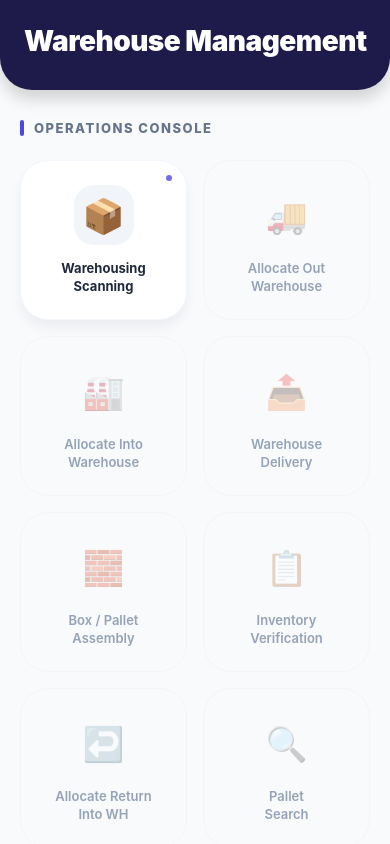
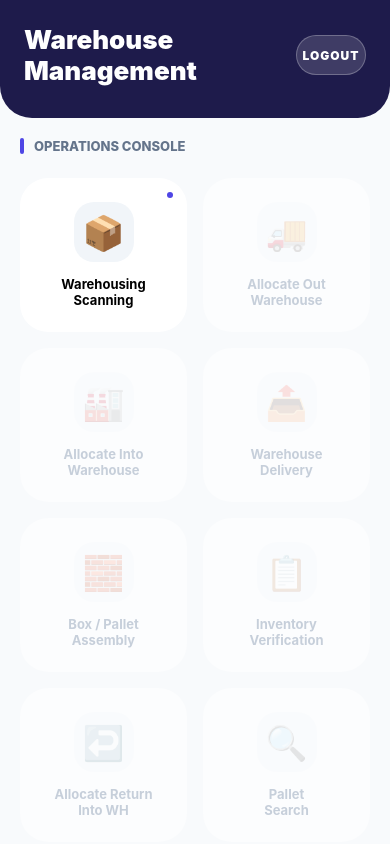
Before and after one commit to leilanini32-arch/MyProject, a React Native app: screen /Menu in a window 390 px wide. Built offline with nearby package versions, Linux system fonts and the light colour scheme.

Commit message:
sauvgarder avant push

```diff
--- a/package.json
+++ b/package.json
@@ -18,7 +18,8 @@
     "react-native": "0.83.1",
     "react-native-dropdown-picker": "^5.4.6",
     "react-native-safe-area-context": "^5.6.2",
-    "react-native-screens": "^4.21.0"
+    "react-native-screens": "^4.21.0",
+    "react-native-vector-icons": "^10.3.0"
   },
   "devDependencies": {
     "@babel/core": "^7.25.2",
@@ -34,6 +35,7 @@
     "@types/jest": "^29.5.14",
     "@types/react": "^19.2.10",
     "@types/react-native": "^0.72.8",
+    "@types/react-native-vector-icons": "^6.4.18",
     "@types/react-navigation": "^3.0.8",
     "@types/react-test-renderer": "^19.1.0",
     "eslint": "^8.19.0",
--- a/src/screens/Menu.tsx
+++ b/src/screens/Menu.tsx
@@ -1,4 +1,3 @@
-
 import React from "react";
 import {
   View,
@@ -11,6 +10,7 @@ import {
   Dimensions,
   Alert,
 } from "react-native";
+import MaterialIcons from "react-native-vector-icons/MaterialIcons";
 
 const { width } = Dimensions.get("window");
 
@@ -34,14 +34,14 @@ const menuItems = [
 export default function Menu({ navigation }: any) {
   const handleNavigation = (item: any) => {
     if (item.screen) {
-      // In a real navigation setup, this would use navigation.navigate(item.screen)
-      if (navigation && navigation.navigate) {
-        navigation.navigate(item.screen);
-      } else {
-        Alert.alert("Navigation", `Opening ${item.title.replace('\n', ' ')}`);
-      }
+      navigation?.navigate
+        ? navigation.navigate(item.screen)
+        : Alert.alert("Navigation", item.title);
     } else {
-      Alert.alert("Restricted Access", "This module is currently undergoing maintenance.");
+      Alert.alert(
+        "Restricted Access",
+        "This module is currently undergoing maintenance."
+      );
     }
   };
 
@@ -54,8 +54,9 @@ export default function Menu({ navigation }: any) {
         {
           text: "Exit",
           style: "destructive",
-          onPress: () => navigation?.goBack ? navigation.goBack() : null
-        }
+          onPress: () =>
+            navigation?.goBack ? navigation.goBack() : null,
+        },
       ]
     );
   };
@@ -64,11 +65,18 @@ export default function Menu({ navigation }: any) {
     <SafeAreaView style={styles.safeArea}>
       <StatusBar barStyle="light-content" backgroundColor="#1E1B4B" />
 
-      {/* ENTERPRISE HEADER */}
+      {/* HEADER */}
       <View style={styles.header}>
-        <View>
-          <Text style={styles.headerTitle}>Warehouse Management</Text>
-        </View>
+        <Text style={styles.headerTitle}>Warehouse Management</Text>
+
+        {/* LOGOUT BUTTON */}
+        <TouchableOpacity
+          style={styles.logoutButton}
+          onPress={handleExit}
+          activeOpacity={0.8}
+        >
+             <Text style={styles.logoutLabel}>LOGOUT</Text>
+        </TouchableOpacity>
       </View>
 
       <ScrollView
@@ -94,19 +102,31 @@ export default function Menu({ navigation }: any) {
                 disabled={!isEnabled}
                 onPress={() => handleNavigation(item)}
               >
-                <View style={[styles.iconBox, !isEnabled && styles.disabledIconBox]}>
+                <View
+                  style={[
+                    styles.iconBox,
+                    !isEnabled && styles.disabledIconBox,
+                  ]}
+                >
                   <Text style={styles.icon}>{item.icon}</Text>
                 </View>
-                <Text style={[styles.cardText, !isEnabled && styles.disabledText]}>
+
+                <Text
+                  style={[
+                    styles.cardText,
+                    !isEnabled && styles.disabledText,
+                  ]}
+                >
                   {item.title}
                 </Text>
+
                 {isEnabled && <View style={styles.activeDot} />}
               </TouchableOpacity>
             );
           })}
         </View>
 
-        {/* LOGOUT / EXIT ACTION */}
+        {/* FOOTER LOGOUT */}
         <TouchableOpacity
           style={styles.exitButton}
           activeOpacity={0.8}
@@ -134,65 +154,42 @@ const styles = StyleSheet.create({
     paddingHorizontal: 24,
     paddingTop: 24,
     paddingBottom: 32,
-    flexDirection: 'row',
-    justifyContent: 'space-between',
-    alignItems: 'center',
+    flexDirection: "row",
+    justifyContent: "space-between",
+    alignItems: "center",
     borderBottomLeftRadius: 32,
     borderBottomRightRadius: 32,
-    shadowColor: "#000",
-    shadowOffset: { width: 0, height: 10 },
-    shadowOpacity: 0.15,
-    shadowRadius: 15,
     elevation: 8,
-  },
-  headerSubtitle: {
-    color: "#818CF8",
-    fontSize: 10,
-    fontWeight: "900",
-    textTransform: "uppercase",
-    letterSpacing: 2,
-    marginBottom: 2,
   },
   headerTitle: {
     color: "#FFFFFF",
-    fontSize: 28,
+    fontSize: 26,
     fontWeight: "900",
-    letterSpacing: -0.5,
   },
-  userBadge: {
-    padding: 2,
-    borderRadius: 25,
-    backgroundColor: 'rgba(255,255,255,0.1)',
-  },
-  avatar: {
-    width: 44,
-    height: 44,
+  logoutButton: {
+    width: 70,
+    height: 40,
     borderRadius: 22,
-    backgroundColor: "#4F46E5",
-    alignItems: 'center',
-    justifyContent: 'center',
-    borderWidth: 2,
-    borderColor: 'rgba(255,255,255,0.3)',
-  },
-  avatarText: {
-    color: '#FFF',
-    fontWeight: '800',
-    fontSize: 16,
+    backgroundColor: "rgba(255,255,255,0.15)",
+    alignItems: "center",
+    justifyContent: "center",
+    borderWidth: 1,
+    borderColor: "rgba(255,255,255,0.25)",
+    marginLeft: 20,
   },
   scrollContainer: {
     padding: 20,
     paddingBottom: 40,
   },
   sectionHeader: {
-    flexDirection: 'row',
-    alignItems: 'center',
+    flexDirection: "row",
+    alignItems: "center",
     marginBottom: 24,
-    marginTop: 10,
   },
   sectionIndicator: {
     width: 4,
     height: 16,
-    backgroundColor: '#4F46E5',
+    backgroundColor: "#4F46E5",
     borderRadius: 2,
     marginRight: 10,
   },
@@ -201,7 +198,6 @@ const styles = StyleSheet.create({
     fontWeight: "800",
     color: "#64748B",
     textTransform: "uppercase",
-    letterSpacing: 1.5,
   },
   grid: {
     flexDirection: "row",
@@ -213,35 +209,22 @@ const styles = StyleSheet.create({
     backgroundColor: "#FFFFFF",
     borderRadius: 28,
     paddingVertical: 24,
-    paddingHorizontal: 16,
     marginBottom: 16,
     alignItems: "center",
-    justifyContent: 'center',
-    borderWidth: 1,
-    borderColor: "#F1F5F9",
-    shadowColor: "#0F172A",
-    shadowOffset: { width: 0, height: 8 },
-    shadowOpacity: 0.05,
-    shadowRadius: 12,
-    elevation: 3,
   },
   disabledCard: {
-    backgroundColor: "#F8FAFC",
-    borderColor: "#F1F5F9",
-    elevation: 0,
-    shadowOpacity: 0,
+    opacity: 0.5,
   },
   iconBox: {
     width: 60,
     height: 60,
     borderRadius: 20,
     backgroundColor: "#F1F5F9",
-    alignItems: 'center',
-    justifyContent: 'center',
+    alignItems: "center",
+    justifyContent: "center",
     marginBottom: 14,
   },
   disabledIconBox: {
-    backgroundColor: "transparent",
     opacity: 0.3,
   },
   icon: {
@@ -251,22 +234,18 @@ const styles = StyleSheet.create({
     fontSize: 13,
     fontWeight: "700",
     textAlign: "center",
-    color: "#1E293B",
-    lineHeight: 18,
   },
   disabledText: {
     color: "#94A3B8",
-    fontWeight: "600",
   },
   activeDot: {
-    position: 'absolute',
+    position: "absolute",
     top: 14,
     right: 14,
     width: 6,
     height: 6,
     borderRadius: 3,
-    backgroundColor: '#4F46E5',
-    opacity: 0.8,
+    backgroundColor: "#4F46E5",
   },
   exitButton: {
     backgroundColor: "#FFFFFF",
@@ -276,28 +255,24 @@ const styles = StyleSheet.create({
     alignItems: "center",
     borderWidth: 1.5,
     borderColor: "#FEE2E2",
-    shadowColor: "#EF4444",
-    shadowOffset: { width: 0, height: 4 },
-    shadowOpacity: 0.1,
-    shadowRadius: 8,
-    elevation: 2,
   },
   exitText: {
     color: "#EF4444",
     fontSize: 13,
     fontWeight: "900",
-    letterSpacing: 1.2,
   },
   footerInfo: {
     marginTop: 32,
-    alignItems: 'center',
+    alignItems: "center",
   },
   footerText: {
-    color: '#94A3B8',
+    color: "#94A3B8",
     fontSize: 10,
-    fontWeight: '600',
-    textTransform: 'uppercase',
-    letterSpacing: 1,
-    lineHeight: 18,
-  }
+  },
+  logoutLabel: {
+  color: '#FFFFFF',
+  fontSize: 12,
+  fontWeight: '900',
+  letterSpacing: 1,
+},
 });
--- a/src/screens/WarehousingScanning.tsx
+++ b/src/screens/WarehousingScanning.tsx
@@ -239,7 +239,7 @@ const styles = StyleSheet.create({
     borderRadius: 12,
     paddingHorizontal: 16,
     paddingVertical: 14,
-    fontSize: 16,
+    fontSize: 25,
     color: "#1E293B",
     borderWidth: 1,
     borderColor: "#E2E8F0",
@@ -261,8 +261,8 @@ const styles = StyleSheet.create({
     shadowOpacity: 0.05,
     shadowRadius: 10,
     elevation: 3,
-    marginBottom: 20,
-    height: 300,
+    marginBottom: 10,
+    height: 360,
   },
   headerRow: {
     flexDirection: "row",
--- a/src/screens/wsdetail.tsx
+++ b/src/screens/wsdetail.tsx
@@ -217,7 +217,7 @@ const styles = StyleSheet.create({
     shadowRadius: 4,
     elevation: 2,
     backgroundColor: "#FEE2E2",
-    marginBottom :10,
+    marginBottom :20,
   },
   secondaryButtonText: {
     color: "#EF4444",
```
Also changed, not shown: 1 other file (tests, documents, lock files or other folders).
